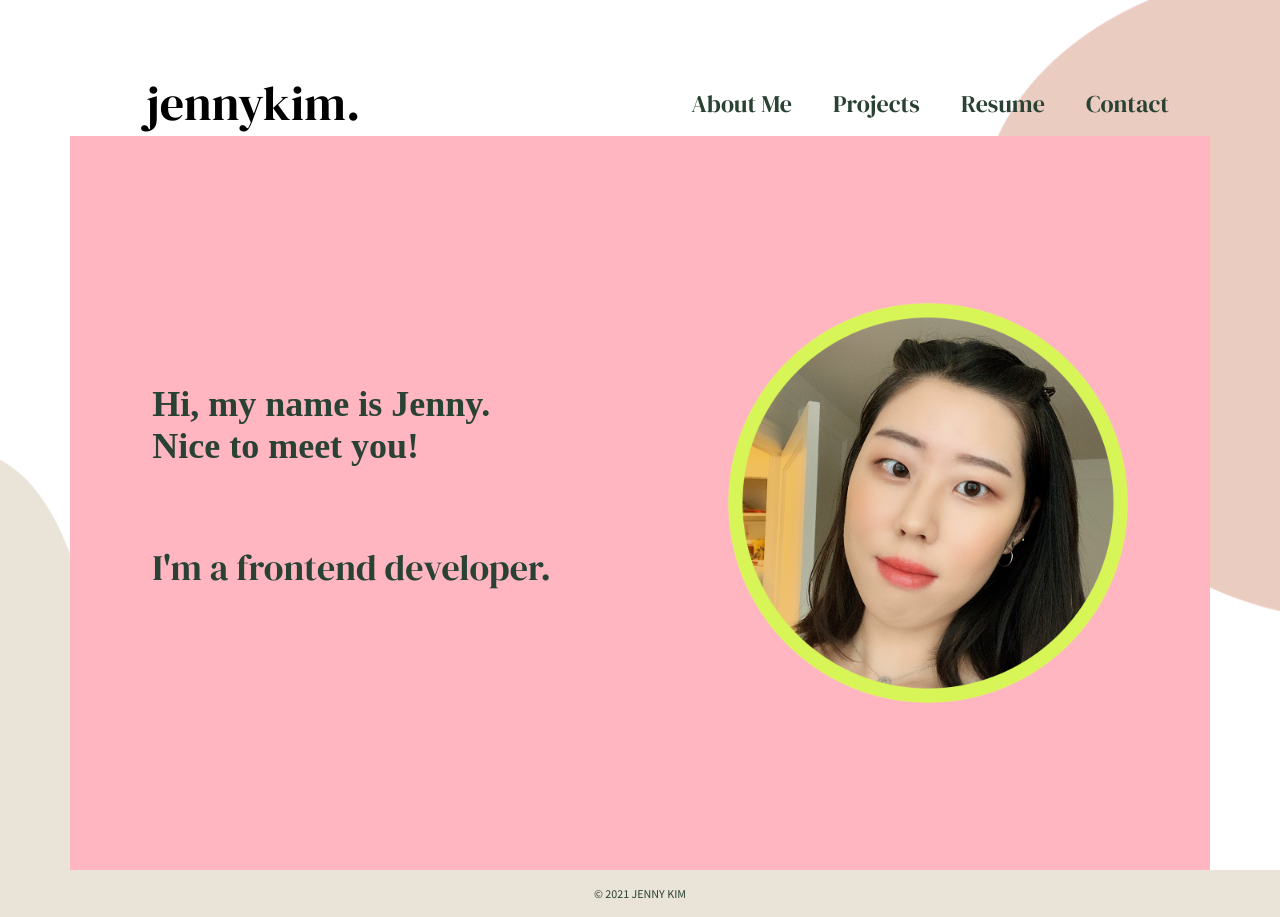
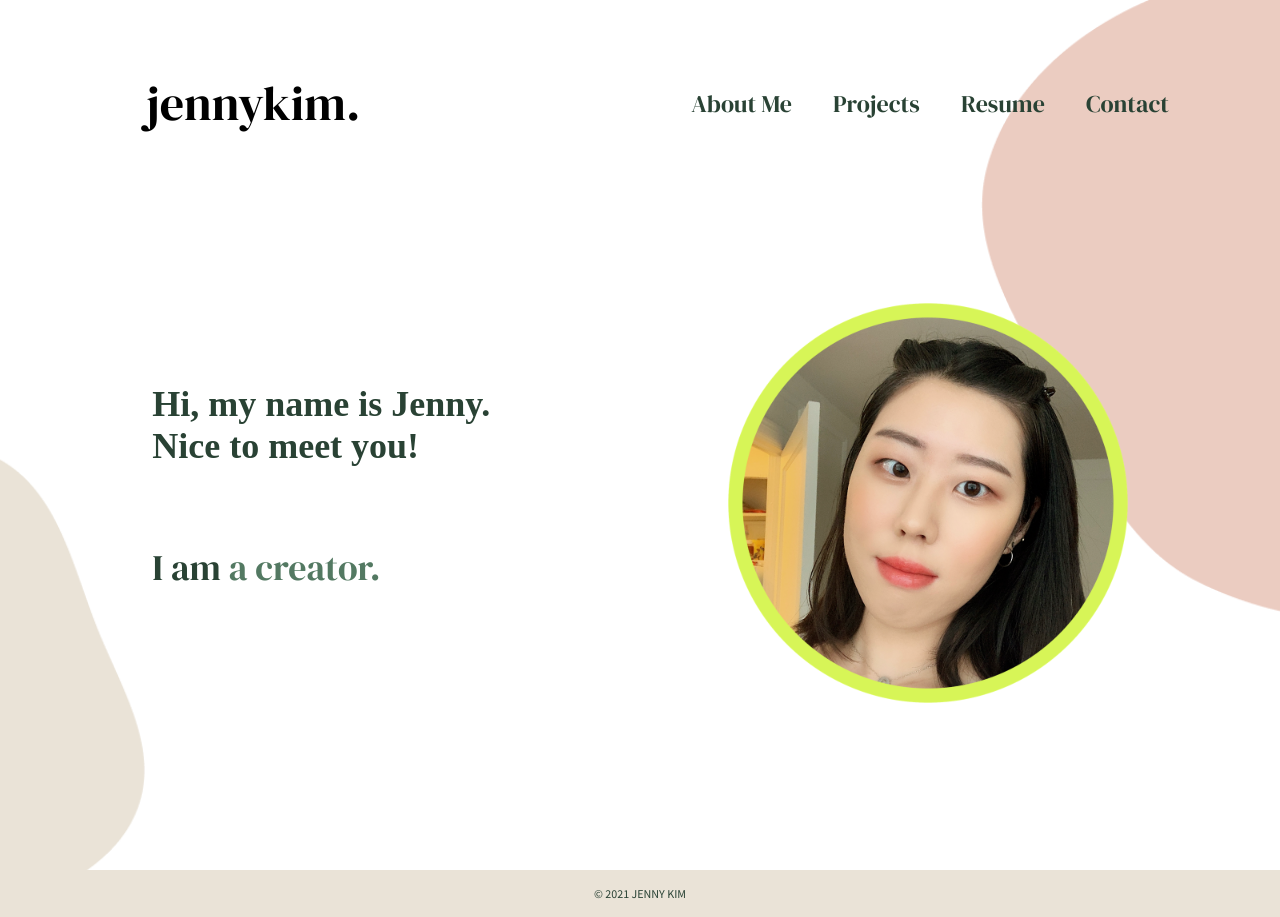
Before and after one commit to kim-jenny5/my-portfolio-site, a React (Create React App) app: page / in a window 1280 px wide. Built offline with nearby package versions, Linux system fonts and the light colour scheme; a web font is replaced by a local one.

Commit message:
mostly finished with intro section

```diff
--- a/src/App.js
+++ b/src/App.js
@@ -17,7 +17,9 @@ import blobbackground_medium from "./media/blobs/blobbackground_medium.png";
 
 export default function App() {
 	return (
-		<div className="App">
+		// <div className="App">
+		// <div>
+		<>
 			<GlobalStyle />
 			{/* <Blob1 />
 			<Blob2 /> */}
@@ -34,7 +36,9 @@ export default function App() {
 				{/* </Content> */}
 			</GridWrapper>
 			<Footer />
-		</div>
+		</>
+
+		// </div>
 	);
 }
 
--- a/src/Components/04-Intro/Intro.js
+++ b/src/Components/04-Intro/Intro.js
@@ -1,6 +1,7 @@
 import React from "react";
 import { IntroCont, MainCont, TextCont, Title, Subtitle, Jenny } from "./style";
 import jenny from "../../media/jenny.png";
+import Typical from "react-typical";
 
 export default function Intro() {
 	return (
@@ -8,14 +9,37 @@ export default function Intro() {
 			<MainCont>
 				<TextCont>
 					<Title>
-						Hi, my name is Jenny.
-						<br />
-						Nice to meet you!
+						<div>Hi, my name is Jenny.</div>
+						{/* <br /> */}
+						<div>Nice to meet you!</div>
 					</Title>
-					<Subtitle>I'm a frontend developer.</Subtitle>
+					<Subtitle>
+						I am{" "}
+						<Typical
+							wrapper="span"
+							steps={steps}
+							loop={Infinity}
+							className="typing"
+						/>
+					</Subtitle>
 				</TextCont>
 				<Jenny src={jenny}></Jenny>
 			</MainCont>
 		</IntroCont>
 	);
 }
+
+const steps = [
+	"a frontend developer.",
+	1500,
+	"a creator.",
+	1500,
+	"detail-oriented.",
+	1500,
+	"analytical.",
+	1500,
+	"culturally intelligent.",
+	1500,
+	"always curious.",
+	1500
+];
--- a/src/Components/04-Intro/style.js
+++ b/src/Components/04-Intro/style.js
@@ -2,7 +2,7 @@ import styled from "styled-components";
 
 export const IntroCont = styled.div`
 	grid-area: intro;
-	background-color: lightpink;
+	/* background-color: lightpink; */
 	display: grid;
 	grid-template-columns: inherit;
 	grid-column-gap: 1.25rem;
@@ -16,7 +16,6 @@ export const IntroCont = styled.div`
 		". . . . . . . . . . . .";
 	align-items: center;
 	justify-items: center;
-	/* vertical-align: middle; */
 `;
 
 export const MainCont = styled.div`
@@ -50,11 +49,22 @@ export const Title = styled.div`
 	font-family: Corben;
 	font-weight: bold;
 	font-size: 36px;
+	/* grid-row: 1; */
+	/* > div:first-child {
+		grid-row: 1;
+	}
+	> div:last-child {
+		grid-row: 2;
+	} */
 `;
 
 export const Subtitle = styled.div`
 	font-family: DM Serif Display;
 	font-size: 36px;
+
+	span {
+		color: #537962;
+	}
 `;
 
 export const Jenny = styled.img`
```
